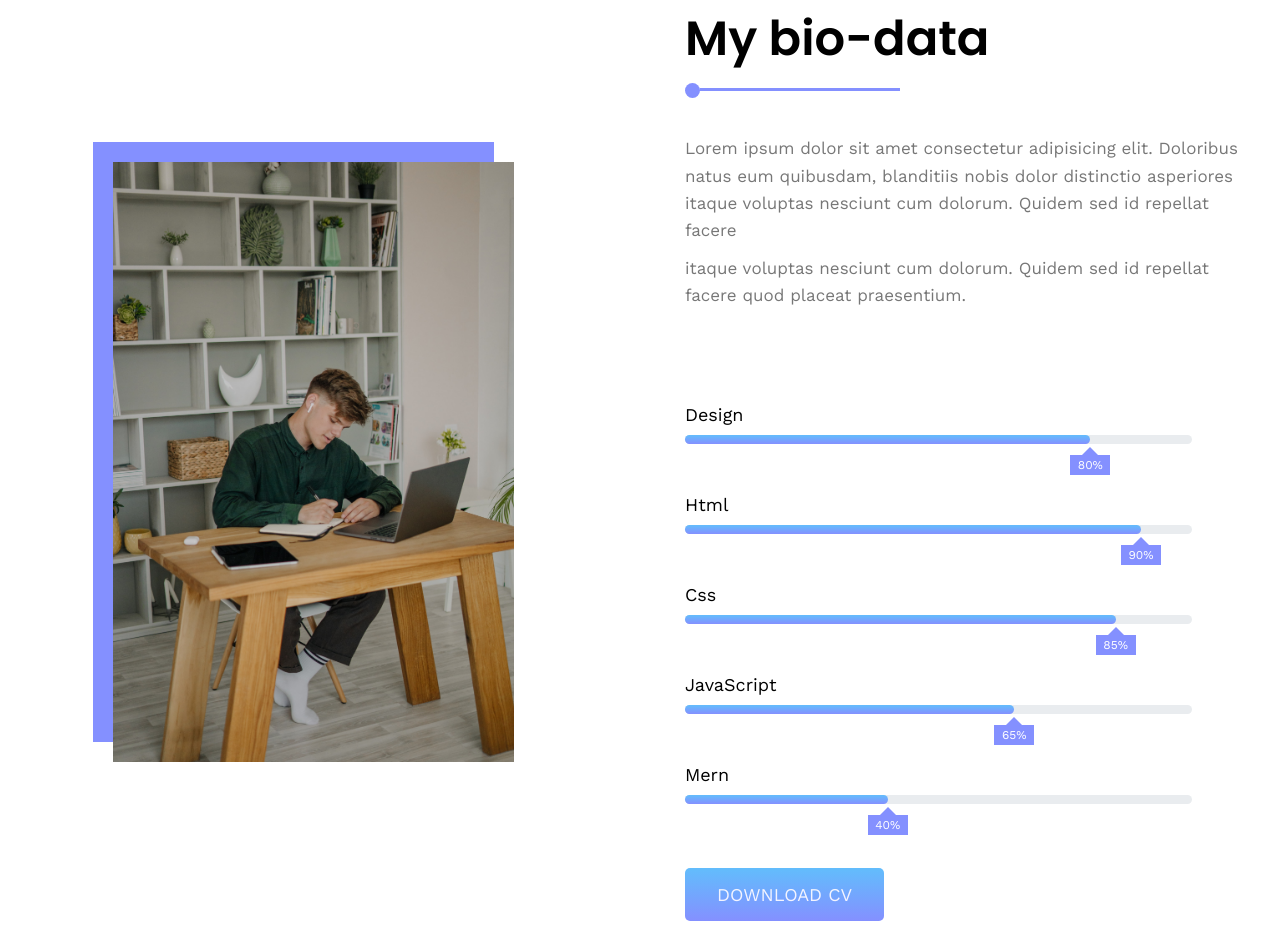
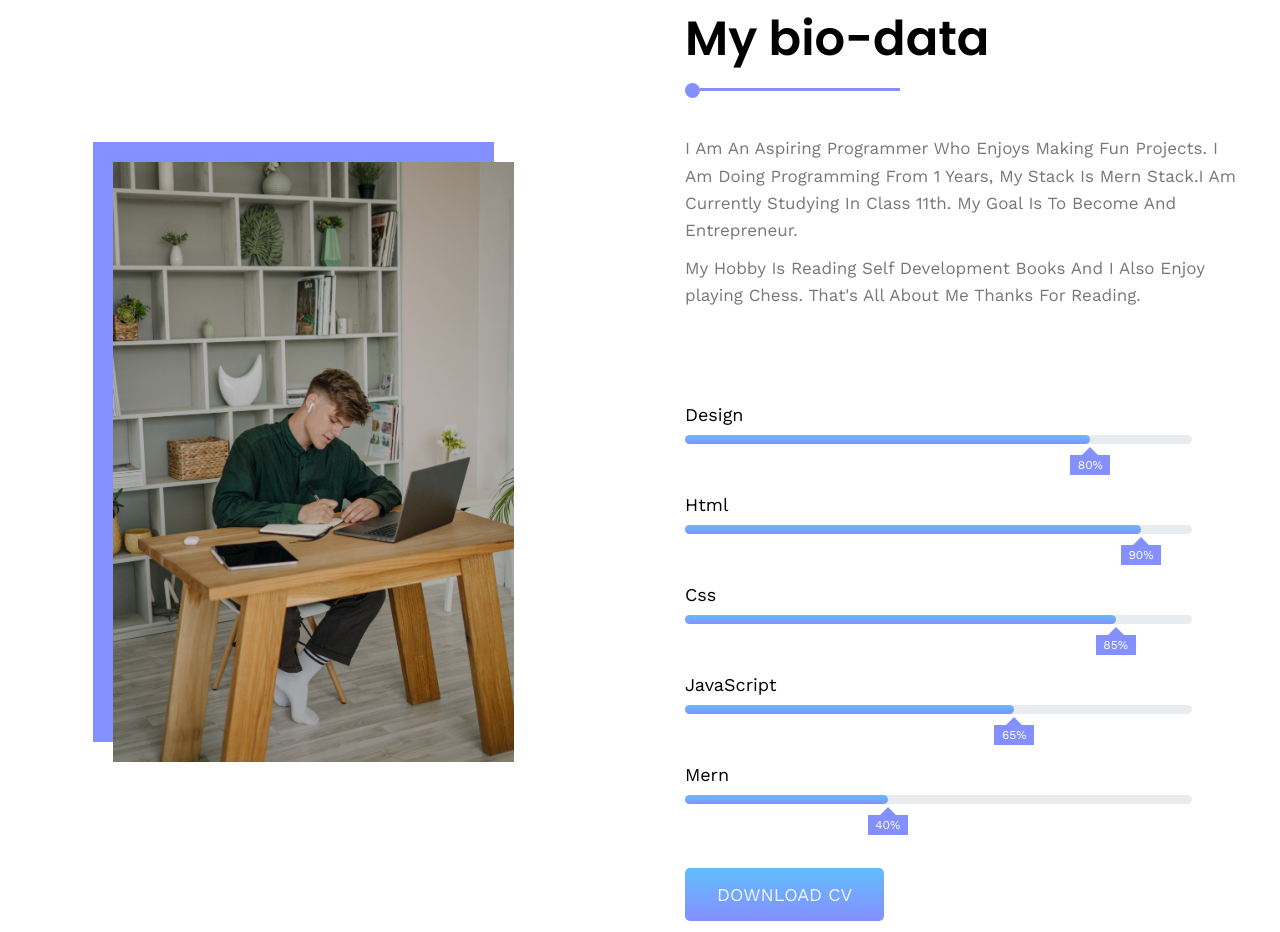
Before and after one commit to OWAISIDRISI53/Owais_idrisi, a plain HTML site: page index.html in a window 1280 px wide. Shown: the part 817-1749 px from the top of the page. Drawn offline with nearby package versions, Linux system fonts and the light colour scheme.

Commit message:
Update index.html

```diff
--- a/index.html
+++ b/index.html
@@ -126,14 +126,11 @@
         <div class="bio-data">
           <h2 class="common-heading">My bio-data</h2>
           <p>
-            Lorem ipsum dolor sit amet consectetur adipisicing elit. Doloribus
-            natus eum quibusdam, blanditiis nobis dolor distinctio asperiores
-            itaque voluptas nesciunt cum dolorum. Quidem sed id repellat facere
+I Am An Aspiring Programmer Who Enjoys Making Fun Projects. I Am Doing Programming From 1 Years, My Stack Is Mern Stack.I Am Currently Studying In Class 11th. My Goal Is To Become And Entrepreneur.
           </p>
           <br />
           <p>
-            itaque voluptas nesciunt cum dolorum. Quidem sed id repellat facere
-            quod placeat praesentium.
+My Hobby Is Reading Self Development Books And I Also Enjoy playing Chess. That's All About Me Thanks For Reading.
           </p>
 
           <div class="bio-data-stats">
```
